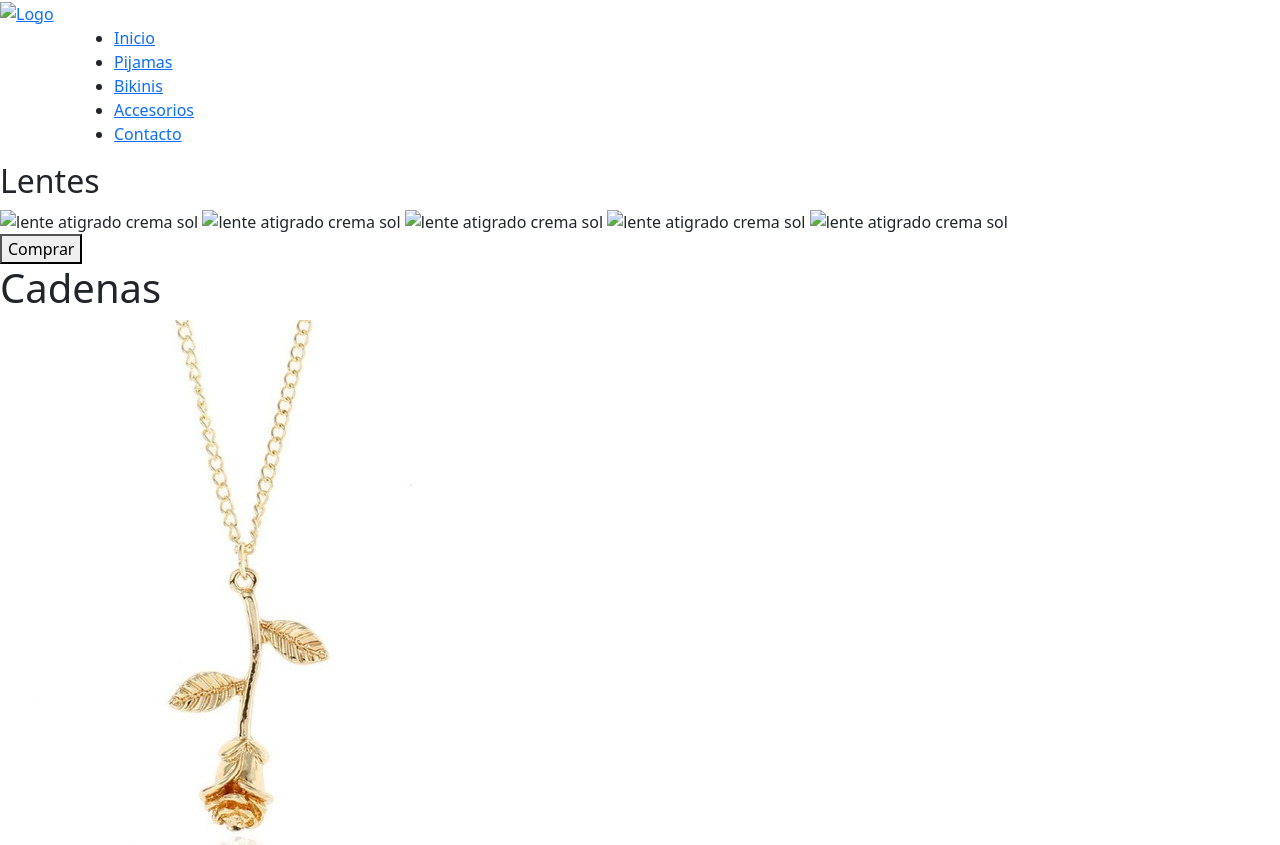
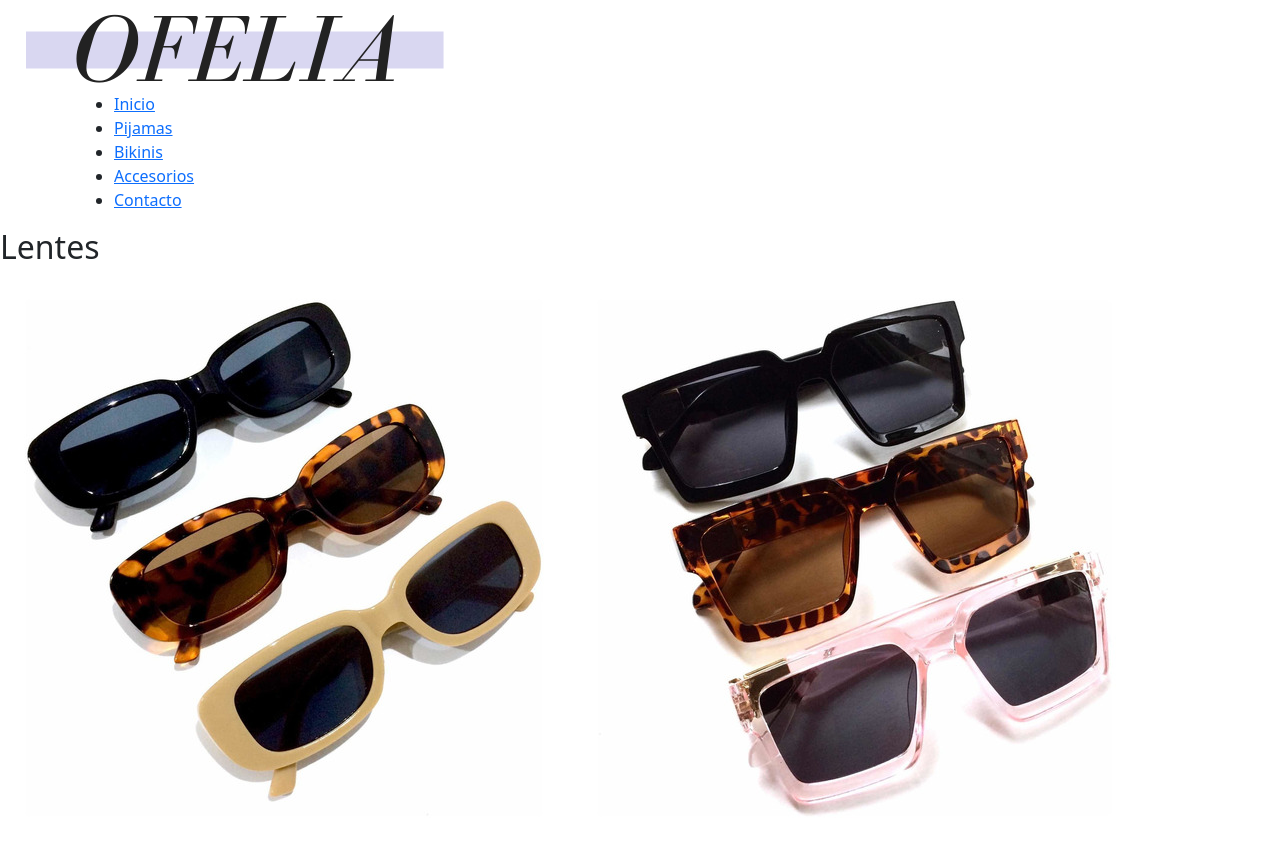
Before and after one commit to facundobardoni/Tienda-Ropa1, a website: page pag/Accesorios.html in a window 1280 px wide. Shown: the top 845 px of the page. Drawn offline with nearby package versions, Linux system fonts and the light colour scheme; files that its build step writes are made by us from their sources; the site is published under a folder, as on GitHub Pages, so addresses that start at the root find nothing; a web font is replaced by a local one.

Commit message:
arrgelos

```diff
--- a/pag/Accesorios.html
+++ b/pag/Accesorios.html
@@ -19,7 +19,8 @@
 
 <body>
     <header>
-        <a href="../index.html"> <img src="/imagenes/Ofelia.png" alt="Logo" /></a>
+        <a href="../index.html">
+            <img src="../imagenes/Ofelia.png" alt="Logo" /></a>
 
         <section class="container">
             <nav class="rounded mx-auto col-12">
@@ -41,11 +42,11 @@
     </header>
     <h2 class="pijama-zafora-title">Lentes</h2>
     <section class="flex-container">
-        <img src="/imagenes/lentesuno.jpg" class="galeria-pijamas-1" alt="lente atigrado crema sol" />
-        <img src="/imagenes/lentesdos.jpg" class="galeria-pijamas-1" alt="lente atigrado crema sol" />
-        <img src="/imagenes/lentestres.jpg" class="galeria-pijamas-1" alt="lente atigrado crema sol" />
-        <img src="/imagenes/lentescinco.jpg" class="galeria-pijamas-1" alt="lente atigrado crema sol" />
-        <img src="/imagenes/lentesseis.jpg" class="galeria-pijamas-1" alt="lente atigrado crema sol" />
+        <img src="../imagenes/lentesuno.jpg" class="galeria-pijamas-1" alt="lente atigrado crema sol" />
+        <img src="../imagenes/lentesdos.jpg" class="galeria-pijamas-1" alt="lente atigrado crema sol" />
+        <img src="../imagenes/lentestres.jpg" class="galeria-pijamas-1" alt="lente atigrado crema sol" />
+        <img src="../imagenes/lentescinco.jpg" class="galeria-pijamas-1" alt="lente atigrado crema sol" />
+        <img src="../imagenes/lentesseis.jpg" class="galeria-pijamas-1" alt="lente atigrado crema sol" />
     </section>
     <div class="contenedor-boton">
         <button class="boton12"><span>Comprar</span></button>
```
Also changed, not shown: pag/Contacto.html (+2 -2 lines), pag/Pijamas.html (+8 -7 lines).
